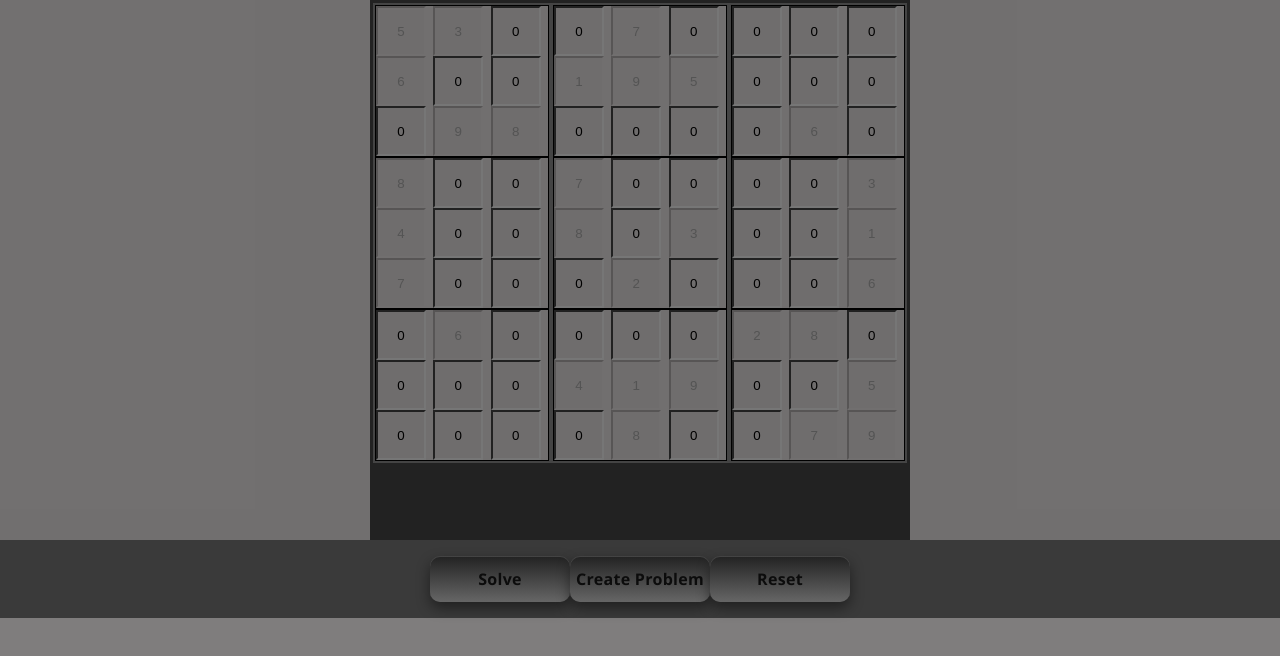
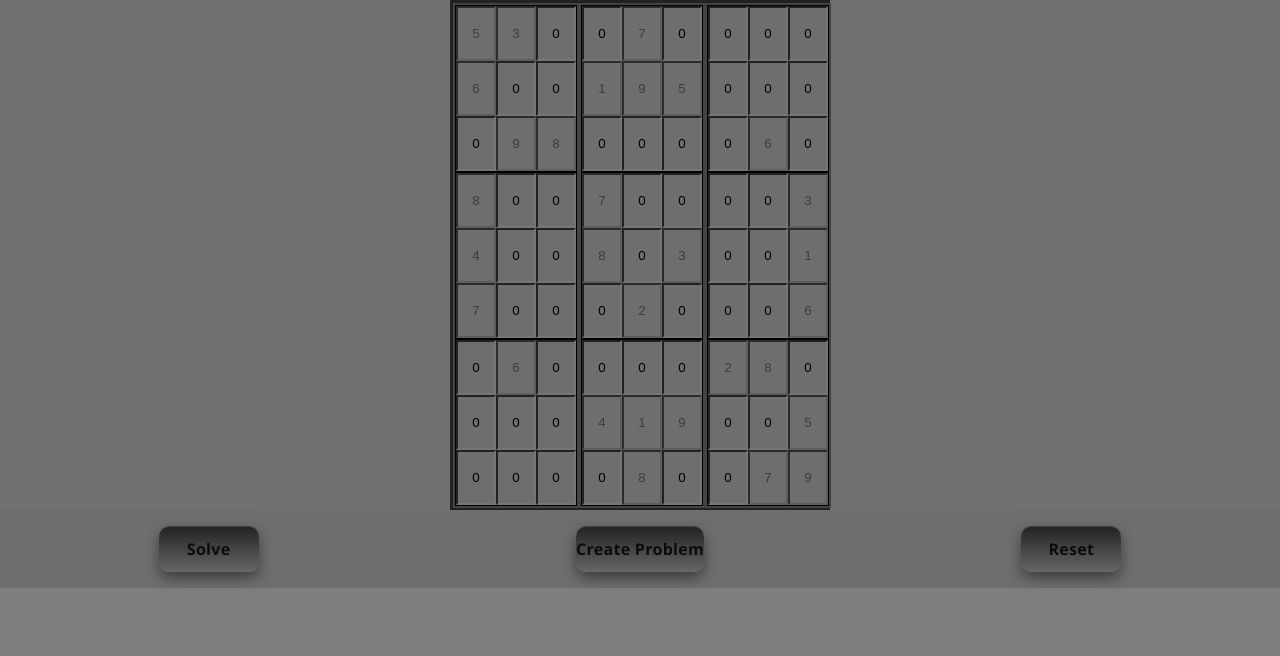
Before and after one commit to Ashu-vk/sudoku, an Angular app: page / in a window 1280 px wide. Shown: the top 656 px of the page. Built offline with nearby package versions, Linux system fonts and the light colour scheme.

Commit message:
UI changes

```diff
--- a/src/app/app.component.css
+++ b/src/app/app.component.css
@@ -310,8 +310,8 @@
   display: grid;
   grid-template-columns: repeat(3, 1fr);
   grid-template-rows: repeat(3, 1fr);
-  width: 540px;
-  height: 540px;
+  width: 380px;
+  height: 510px;
   border: 3px solid #222;
   background: #222;
   margin-left: auto;
@@ -326,13 +326,15 @@
 
 .controls {
   display: flex;
-  justify-content: center;
+  justify-content: space-around;
+
+  flex-wrap: wrap;
+
   padding: 16px 0;
-  background: #3a3a3a;
 }
 
 .solve-btn {
-  min-width: 140px;
+  min-width: 100px;
   padding: 12px 0;
 
   font-size: 16px;
--- a/src/app/components/grid/grid.component.css
+++ b/src/app/components/grid/grid.component.css
@@ -1,10 +1,10 @@
 .box3 {
   display: grid;
   column-gap: 0;
-  grid-template-columns: auto auto auto;
+  grid-template-columns: repeat(3,1fr);
   border: 1px solid black;
 }
 app-input-div {
-  width: 50px;
-  height: 50px;
+  width: 40px;
+  height: 55px;
 }
--- a/src/app/components/input-div/input-div.component.css
+++ b/src/app/components/input-div/input-div.component.css
@@ -1,7 +1,12 @@
 
  input {
    display: block;
-  width: 100%;
-  height: 100%;
-  text-align: center;
+   width: 100%;
+   height: 100%;
+   text-align: center;
 }
+
+ input:disabled {
+   border-color: rgba(0, 0, 0, 0.6);
+   color: rgb(32 28 28 / 60%);
+ }
--- a/src/app/components/input-div/input-div.component.html
+++ b/src/app/components/input-div/input-div.component.html
@@ -1,2 +1,2 @@
   <input  [ngModel]="val.value"
-   (keydown)="setValue($event)" [disabled] ="!val.isEditable"/>
+   (beforeinput)="setValue($event)" [disabled] ="!val.isEditable"/>
--- a/src/app/components/input-div/input-div.component.ts
+++ b/src/app/components/input-div/input-div.component.ts
@@ -8,8 +8,9 @@ import {BoxObject} from "../../domain/box-object";
 })
 export class InputDivComponent implements OnInit {
 
-  val!:  BoxObject ;
-  @Input() set value(v: BoxObject){
+  val!: BoxObject;
+
+  @Input() set value(v: BoxObject) {
     if (v) {
       this.val = v;
     }
@@ -17,25 +18,25 @@ export class InputDivComponent implements OnInit {
 
   @Output() valueChange: EventEmitter<BoxObject> = new EventEmitter();
 
-  constructor() { }
+  constructor() {
+  }
 
   ngOnInit(): void {
   }
 
-  setValue(event: KeyboardEvent) {
-   if(this.val && this.val.isEditable) {
-     if(event.altKey||event.ctrlKey||event.shiftKey||event.metaKey){
-     }
-     if(event.code==="Backspace") {
-       this.val.value = undefined
-       this.valueChange.emit(this.val);
-     } else if((!event.code.startsWith("Digit")) ) {
-     } else if(event.code==="Digit0") {
-     }  else{
-       this.val.value = Number.parseInt(event.key);
-       this.valueChange.emit(this.val);
-     }
-     event.preventDefault();
-   }
+  setValue(event: Event) {
+    event.preventDefault()
+    if (event instanceof InputEvent) {
+      if (event.inputType === "deleteContentBackward") {
+        this.val.value = undefined
+        this.valueChange.emit(this.val);
+      } else if (event.inputType === "insertText" && event.data) {
+        const a = Number(event.data)
+        if(!isNaN(a)) {
+          this.val.value = a;
+          this.valueChange.emit(this.val);
+        }
+      }
+    }
   }
 }
```
